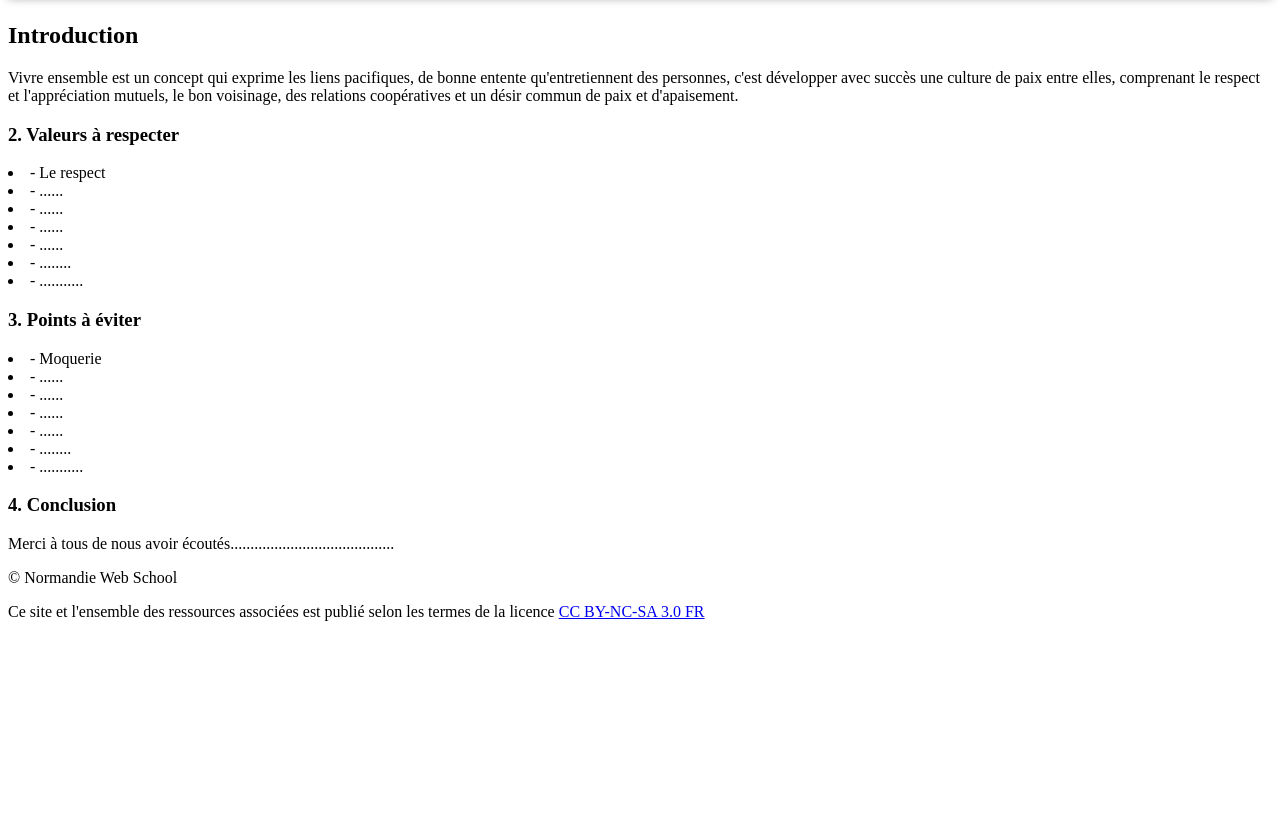
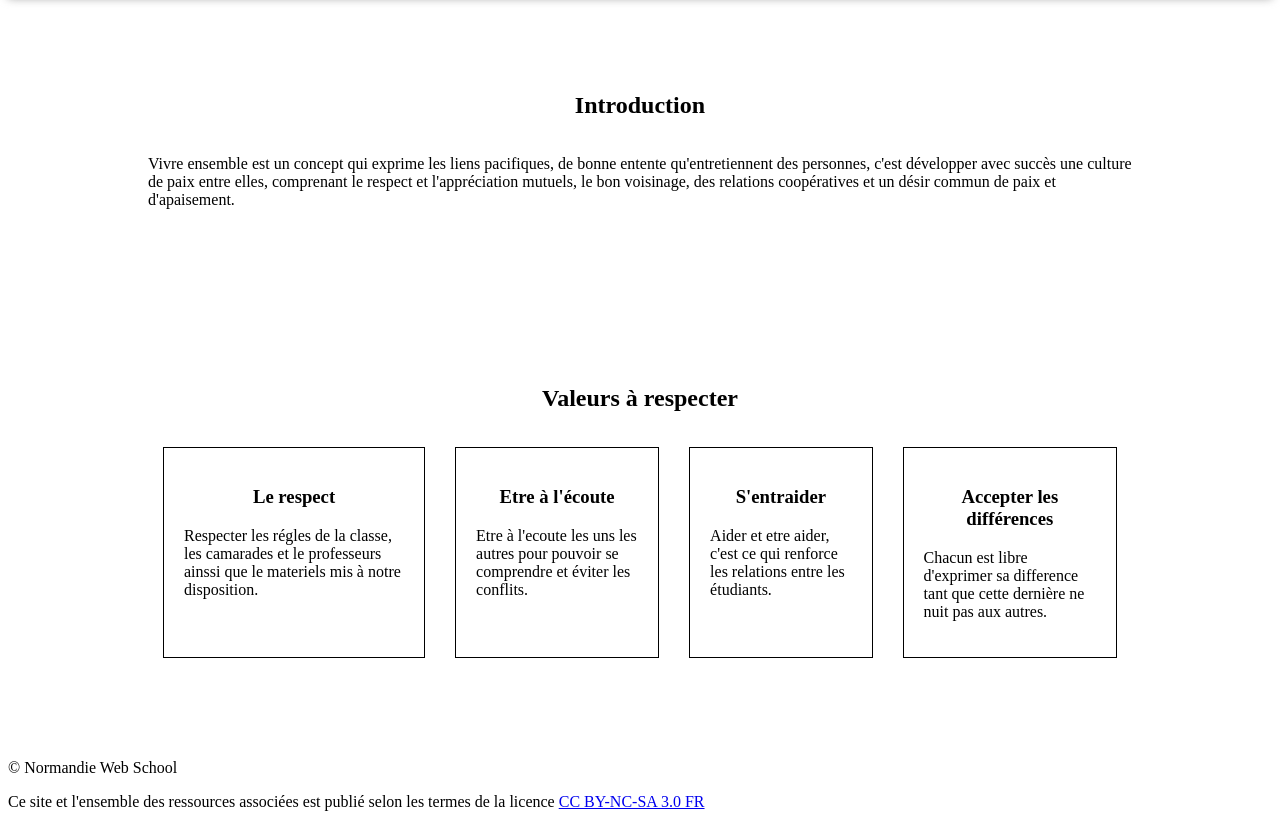
Before and after one commit to saboulhaya/charte-de-vie, a plain HTML site: page index.html in a window 1280 px wide. Shown: the part 868-1695 px from the top of the page. Before the commit the page ends 1505 px from the top, so only its background shows below. Drawn offline with Linux system fonts and the light colour scheme.

Commit message:
ajout de la section valeur à respecter avec son contenu et son style

```diff
--- a/css/style.css
+++ b/css/style.css
@@ -27,6 +27,10 @@
 
 /* Page d'accueil */
 
+#page-accueil {
+    padding: 0;
+}
+
 #page-accueil img {
     /* hauteur sur toute la page: https://www.alsacreations.com/astuce/lire/51-hauteur-100-element.html */
     width: 100%;
@@ -48,3 +52,32 @@
     left: 50%;
     transform: translate(-50%, -50%);
 }
+
+/* Sections */
+
+section {
+    padding: 70px 140px;
+}
+
+section h2 {
+    text-align: center;
+}
+
+section .contenu {
+    /*
+    https://developer.mozilla.org/fr/docs/Web/CSS/margin
+    Centrer horizontalement
+    */
+    display: flex;
+    justify-content: center;
+}
+
+section .contenu article {
+    border: 1px solid black;
+    margin: 15px;
+    padding: 20px;
+}
+
+section .contenu article h3 {
+    text-align: center
+}
--- a/index.html
+++ b/index.html
@@ -20,7 +20,7 @@
           <a href="#intro">Introduction</a>
         </li>
         <li>
-          <a href="#page-accueil"> Valeurs à respecter</a>
+          <a href="#valeurs-a-respecter">Valeurs à respecter</a>
         </li>
         <li>
           <a href="#page-accueil">Points à éviter</a>
@@ -53,36 +53,38 @@
   </section>
   <!-- fin de section Introduction  -->
 
-  <section id="regulations">
-    <article id="rule2" class="rule">
-      <h3>2. Valeurs à respecter</h3>
-      <li>- Le respect
-      <li>- ......
-      <li>- ......
-      <li>- ......
-      <li>- ......
-      <li>- ........
-      <li>- ...........
-    </article>
-
-    <article id="rule3" class="rule">
-      <h3>3. Points à éviter</h3>
-      <li>- Moquerie
-      <li>- ......
-      <li>- ......
-      <li>- ......
-      <li>- ......
-      <li>- ........
-      <li>- ...........
-    </article id="rule2" class="rule">
-
-    <article id="rule4" class="rule">
-      <h3>4. Conclusion</h3>
-      Merci à tous de nous avoir écoutés.........................................
-    </article>
+  <!-- section Valeurs à respecter  -->
+  <section id="valeurs-a-respecter">
+    <h2>Valeurs à respecter</h2>
+    <div class="contenu">
+      <article>
+        <h3>Le respect</h3>
+        <p>
+          Respecter les régles de la classe, les camarades et le professeurs ainssi que le materiels mis à notre
+          disposition.
+        </p>
+      </article>
+      <article>
+        <h3>Etre à l'écoute</h3>
+        <p>
+          Etre à l'ecoute les uns les autres pour pouvoir se comprendre et éviter les conflits.
+        </p>
+      </article>
+      <article>
+        <h3>S'entraider</h3>
+        <p>
+          Aider et etre aider, c'est ce qui renforce les relations entre les étudiants.
+        </p>
+      </article>
+      <article>
+        <h3>Accepter les différences </h3>
+        <p>
+          Chacun est libre d'exprimer sa difference tant que cette dernière ne nuit pas aux autres.
+        </p>
+      </article>
+    </div>
   </section>
-
-  <script src="js/scripts.js"></script>
+  <!-- fin de section Valeurs à respecter  -->
 
   <footer>
     <p>© Normandie Web School</p>
```
